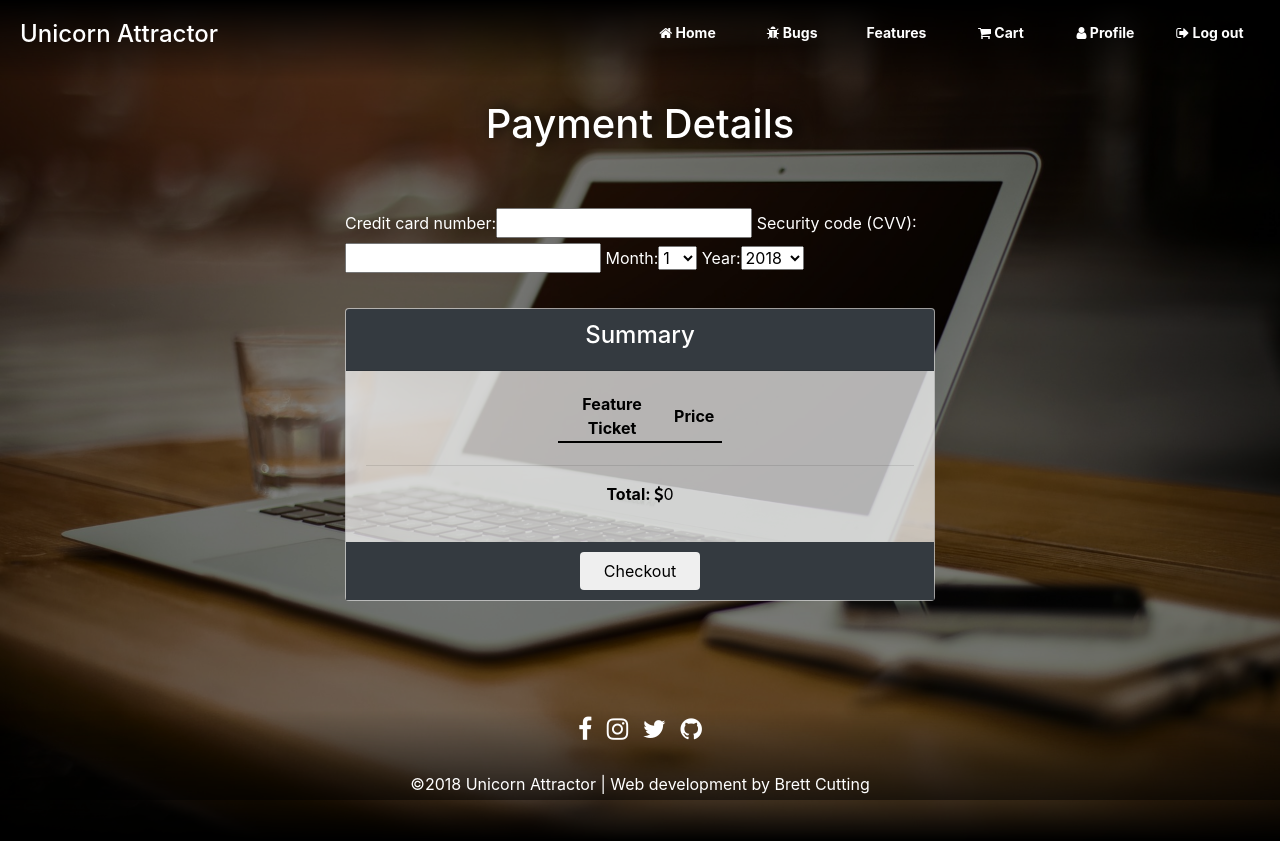
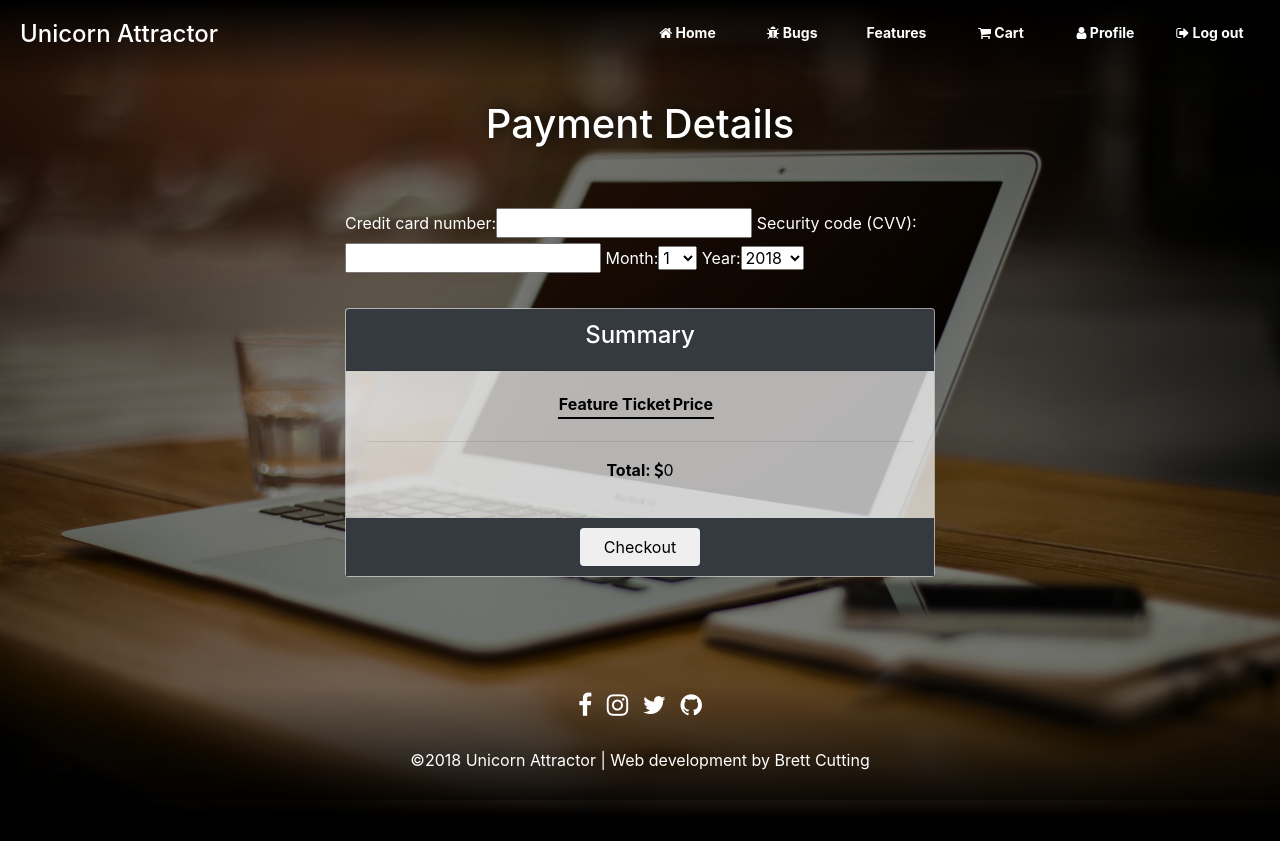
Before and after one commit to brettcutt/issue-tracker, a Django app: page /checkout/ in a window 1280 px wide. After the commit the page ends 809 px from the top, so only its background shows below. Run offline with Django 3.2, Linux system fonts and the light colour scheme; the visitor is signed in with stand-in values (Sample User, id 1); lists and menus that the app fills with data are empty; some libraries are stand-ins or nearby versions; some web fonts are replaced.

Commit message:
fixed centering of summary table

```diff
--- a/cart/templates/cart.html
+++ b/cart/templates/cart.html
@@ -74,12 +74,11 @@
                 </div>
 
                 <div class="card-body center">
-
                     <table class='summary-table inline'>
 
                         <tr class='bottom-border'>
-                            <th style="width: 66%">Feature Ticket</th>
-                            <th style="width: 66%">Price</th>
+                            <th>Feature Ticket</th>
+                            <th>Price</th>
                         </tr>
 
                         {% for item in cart_items %}
--- a/checkout/templates/checkout.html
+++ b/checkout/templates/checkout.html
@@ -52,8 +52,8 @@
                                 <table class='summary-table inline'>
 
                                     <tr class='bottom-border'>
-                                        <th style="width: 66%">Feature Ticket</th>
-                                        <th style="width: 66%">Price</th>
+                                        <th>Feature Ticket</th>
+                                        <th>Price</th>
                                     </tr>
 
                                     {% for item in cart_items %}
```
